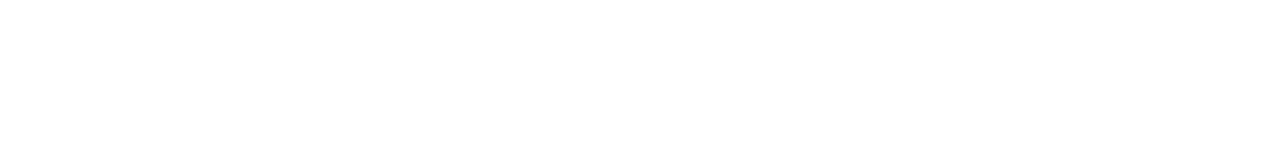
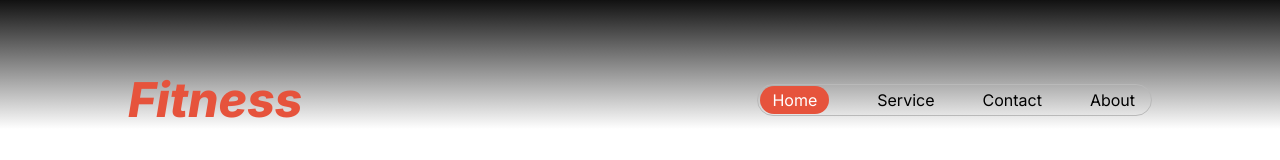
Before and after one commit to AtharSabbir/assignment-2, a plain HTML site: page index.html in a window 1280 px wide. Drawn offline with Linux system fonts and the light colour scheme.

Commit message:
added navbar with mobile responsive

```diff
--- a/index.html
+++ b/index.html
@@ -5,10 +5,22 @@
     <meta name="viewport" content="width=device-width, initial-scale=1.0">
     <title>Assaignment 2</title>
     <link rel="stylesheet" href="styles/style.css">
+    <link rel="stylesheet" href="https://cdnjs.cloudflare.com/ajax/libs/font-awesome/6.6.0/css/all.min.css" integrity="sha512-Kc323vGBEqzTmouAECnVceyQqyqdsSiqLQISBL29aUW4U/M7pSPA/gEUZQqv1cwx4OnYxTxve5UMg5GT6L4JJg==" crossorigin="anonymous" referrerpolicy="no-referrer" />
 </head>
 <body>
     <header>
-
+        <nav class="container display-flex">
+            <div class="brand">Fitness</div>
+            <div class="nav-items display-flex">
+                <p class="btn-primary">Home</p>
+                <p>Service</p>
+                <p>Contact</p>
+                <p>About</p>
+            </div>
+            <div class="nev-hamburger-menu">
+                <i class="fa-solid fa-bars"></i>
+            </div>
+        </nav>
     </header>
     <main>
 
--- a/styles/style.css
+++ b/styles/style.css
@@ -0,0 +1,69 @@
+@import url("https://fonts.googleapis.com/css2?family=Inter:ital,opsz,wght@0,14..32,100..900;1,14..32,100..900&display=swap");
+/* default styles */
+* {
+  margin: 0;
+  padding: 0;
+  box-sizing: border-box;
+}
+body {
+  font-family: "Inter", sans-serif;
+}
+.container {
+  width: 80%;
+  margin: 0 auto;
+  align-items: center;
+  padding-top: 70px;
+}
+.display-flex{
+    display: flex;
+    justify-content: space-between;
+}
+.btn-primary{
+    background-color: rgb(230, 83, 60);
+    border-radius: 3rem;
+    color: white;
+    padding: 0.25rem 0.75rem;
+    font-size: 1rem;
+    font font-weight: 600;
+}
+/* header styles */
+
+/* nav-styles */
+header {
+  background: linear-gradient(
+    180deg,
+    rgb(17, 17, 17),
+    rgba(119, 119, 119, 0) 100%
+  );
+}
+.brand {
+    color: rgb(230, 83, 60);
+    font-size: 3rem;
+    font-weight: 800;
+    font-style: italic;
+}
+
+.nav-items{
+    border: 1px solid rgb(185, 185, 185);
+    border-radius: 3rem;
+    padding: 2px 1rem 2px 2px;
+    gap: 3rem;
+    height: 2rem;
+    align-items: center;
+}
+.nev-hamburger-menu{
+    display: none;
+}
+
+
+/* media query for small device */
+@media screen and (max-width:576px) {
+    .nev-hamburger-menu{
+        display: block;
+        font-size: 2rem;
+        color: white;
+    }
+    .nav-items{
+        display: none;
+    }
+}
```
